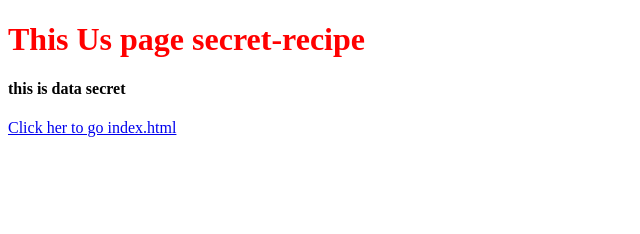
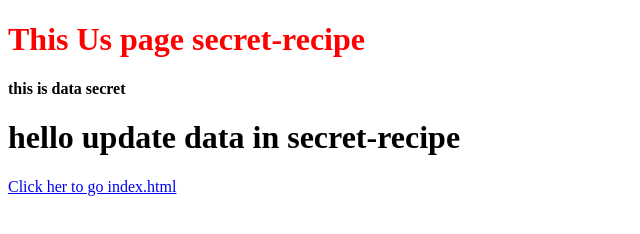
Before and after one commit to Mahmoud-ELfrontawy/Learn-Git-And-Github, a plain HTML site: page secret-recipe.html in a window 1280 px wide. Shown: the whole page, without its empty margins (0-640 px from the left). Drawn offline with Linux system fonts and the light colour scheme.

Commit message:
update data in secret-recipe

```diff
--- a/secret-recipe.html
+++ b/secret-recipe.html
@@ -9,6 +9,9 @@
 <body>
     <h1 style="color: red;">This Us page secret-recipe</h1>
     <h4>this is data secret</h4>
+    <h1>
+        hello update data in secret-recipe
+    </h1>
     <a href="./index.html">Click her to go index.html</a>
 </body>
 </html>
```
